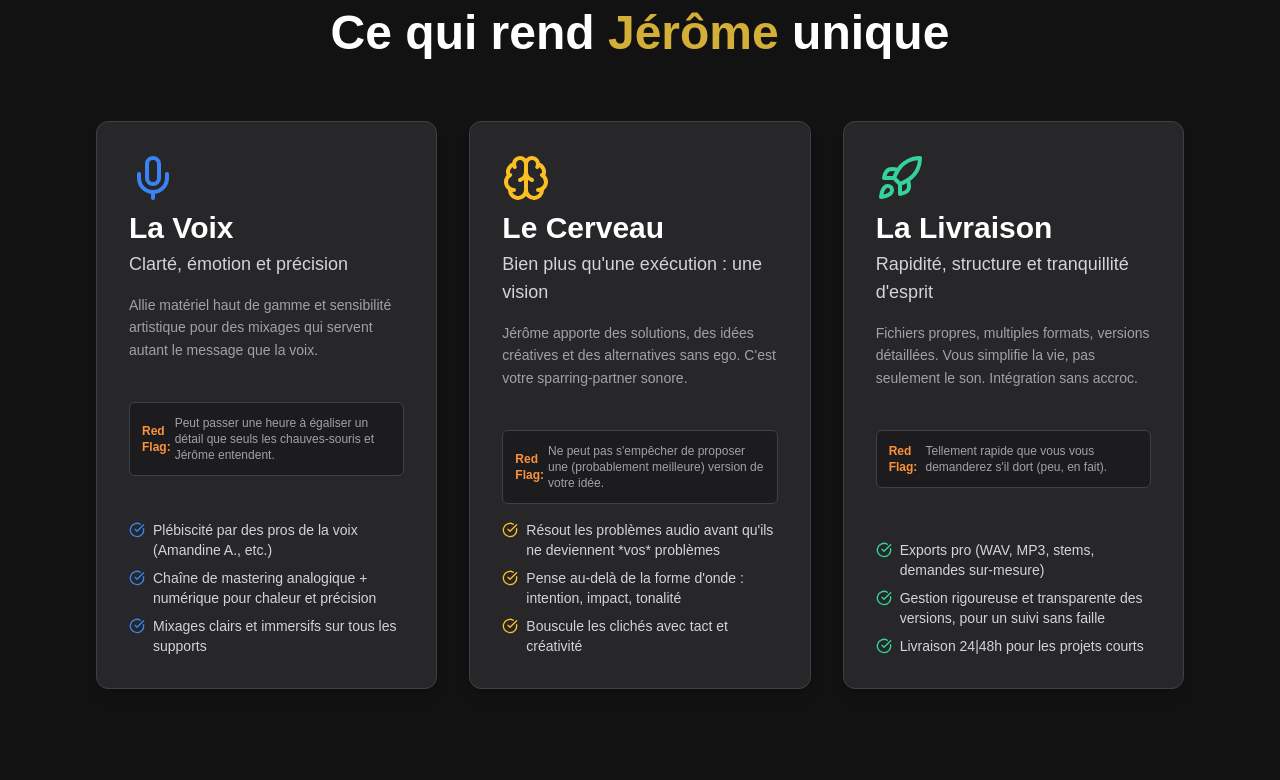
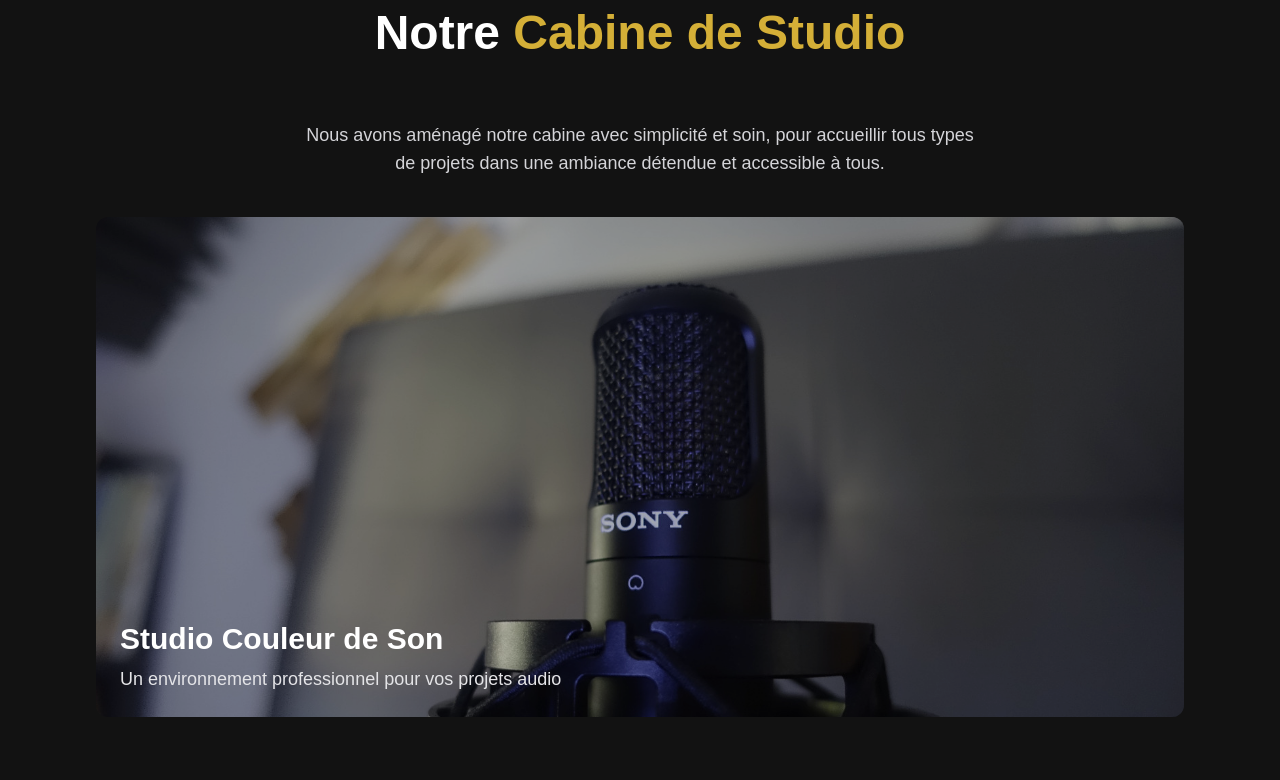
Before and after one commit to jeromealbrecht/studio, a Next.js app: page / in a window 1280 px wide. Shown: the part 2880-3660 px from the top of the page. Built offline with nearby package versions, Linux system fonts and the light colour scheme.

Commit message:
Refactor JeromeSpecialSection component to update features and improve content presentation. Rename aspects to features, enhance descriptions, and add new image for better visual appeal.

```diff
--- a/app/jerome-special-section.tsx
+++ b/app/jerome-special-section.tsx
@@ -1,60 +1,52 @@
 "use client";
 
 import { motion } from "framer-motion";
-import { CheckCircle, Mic, Brain, Rocket } from "lucide-react"; // Using Lucide icons for bullet points and aspects
+import { CheckCircle, Mic, Settings, Zap } from "lucide-react";
+import Image from "next/image";
 
-const jeromeAspects = [
+const cabineFeatures = [
   {
     id: 1,
     icon: Mic,
-    title: "La Voix",
-    subtitle: "Clarté, émotion et précision",
+    title: "Acoustique soignée",
+    subtitle: "Un espace adapté",
     paragraph:
-      "Allie matériel haut de gamme et sensibilité artistique pour des mixages qui servent autant le message que la voix.",
-    redFlagText:
-      "Peut passer une heure à égaliser un détail que seuls les chauves-souris et Jérôme entendent.",
-    accentColor: "text-[#3B82F6]", // Bleu pour la voix/la clarté
+      "La cabine a été aménagée avec attention pour limiter les résonances et offrir de bonnes conditions d'enregistrement, sans prétention.",
     bulletPoints: [
-      "Plébiscité par des pros de la voix (Amandine A., etc.)",
-      "Chaîne de mastering analogique + numérique pour chaleur et précision",
-      "Mixages clairs et immersifs sur tous les supports",
+      "Traitement acoustique simple et efficace",
+      "Isolement correct pour la plupart des projets",
+      "Ambiance calme et détendue",
     ],
   },
   {
     id: 2,
-    icon: Brain,
-    title: "Le Cerveau",
-    subtitle: "Bien plus qu'une exécution : une vision",
+    icon: Settings,
+    title: "Équipement accessible",
+    subtitle: "Des outils pour s'adapter",
     paragraph:
-      "Jérôme apporte des solutions, des idées créatives et des alternatives sans ego. C'est votre sparring-partner sonore.",
-    redFlagText:
-      "Ne peut pas s'empêcher de proposer une (probablement meilleure) version de votre idée.",
-    accentColor: "text-[#FBBF24]", // Jaune/Or pour les idées
+      "Nous mettons à disposition plusieurs micros et préamplis, choisis pour leur polyvalence et leur fiabilité, afin de s'adapter à chaque voix ou instrument.",
     bulletPoints: [
-      "Résout les problèmes audio avant qu'ils ne deviennent *vos* problèmes",
-      "Pense au-delà de la forme d'onde : intention, impact, tonalité",
-      "Bouscule les clichés avec tact et créativité",
+      "Sony C-80 + SSL VHD PRE",
+      "AT 4040, AT 2020, Aston Element",
+      "Monitoring Dynaudio simple et précis",
     ],
   },
   {
     id: 3,
-    icon: Rocket,
-    title: "La Livraison",
-    subtitle: "Rapidité, structure et tranquillité d'esprit",
+    icon: Zap,
+    title: "Confort & simplicité",
+    subtitle: "Un lieu à taille humaine",
     paragraph:
-      "Fichiers propres, multiples formats, versions détaillées. Vous simplifie la vie, pas seulement le son. Intégration sans accroc.",
-    redFlagText:
-      "Tellement rapide que vous vous demanderez s'il dort (peu, en fait).",
-    accentColor: "text-[#34D399]", // Vert pour la livraison/succès
+      "L'espace est pensé pour que chacun se sente à l'aise, sans chichi, que ce soit pour une courte prise ou une session plus longue.",
     bulletPoints: [
-      "Exports pro (WAV, MP3, stems, demandes sur-mesure)",
-      "Gestion rigoureuse et transparente des versions, pour un suivi sans faille",
-      "Livraison 24|48h pour les projets courts",
+      "Éclairage doux et modulable",
+      "Ventilation discrète",
+      "Accueil chaleureux",
     ],
   },
 ];
 
-const AspectCard = ({ item }: { item: (typeof jeromeAspects)[0] }) => {
+const FeatureCard = ({ item }: { item: (typeof cabineFeatures)[0] }) => {
   const Icon = item.icon;
   return (
     <motion.div
@@ -67,10 +59,8 @@ const AspectCard = ({ item }: { item: (typeof jeromeAspects)[0] }) => {
       transition={{ type: "spring", stiffness: 280, damping: 22 }}
     >
       <div className="mb-4">
-        <Icon className={`w-10 h-10 md:w-12 md:h-12 ${item.accentColor}`} />
-        <h3
-          className={`text-2xl md:text-3xl font-semibold text-white mt-2 ${item.accentColor}`}
-        >
+        <Icon className={`w-10 h-10 md:w-12 md:h-12 text-[#D4AF37]`} />
+        <h3 className="text-2xl md:text-3xl font-semibold mt-2 text-[#D4AF37]">
           {item.title}
         </h3>
         <p className="text-lg font-medium text-zinc-300 mt-1">
@@ -79,24 +69,13 @@ const AspectCard = ({ item }: { item: (typeof jeromeAspects)[0] }) => {
       </div>
 
       <p className="text-zinc-400 text-sm leading-relaxed mb-5 line-clamp-3 h-[4.5rem]">
-        {" "}
-        {/* approx 3 lines */}
         {item.paragraph}
       </p>
-
-      <div className="bg-zinc-900/70 p-3 rounded-md my-4 border border-zinc-700">
-        <p className="text-xs text-zinc-400 flex items-center">
-          <span className="font-semibold text-orange-400 mr-1">Red Flag:</span>{" "}
-          {item.redFlagText}
-        </p>
-      </div>
 
       <ul className="space-y-2 text-sm text-zinc-300 mt-auto">
         {item.bulletPoints.map((point, index) => (
           <li key={index} className="flex items-start">
-            <CheckCircle
-              className={`w-4 h-4 ${item.accentColor} mr-2 mt-0.5 shrink-0`}
-            />
+            <CheckCircle className="w-4 h-4 text-[#D4AF37] mr-2 mt-0.5 shrink-0" />
             <span>{point}</span>
           </li>
         ))}
@@ -110,11 +89,43 @@ export default function JeromeSpecialSection() {
     <section className="bg-[#121212] text-white py-16 md:py-24 px-4 sm:px-6 lg:px-8">
       <div className="max-w-6xl mx-auto">
         <h2 className="text-4xl md:text-5xl font-bold text-center mb-12 md:mb-16">
-          Ce qui rend <span className="text-[#d4af37]">Jérôme</span> unique
+          Notre <span className="text-[#D4AF37]">Cabine de Studio</span>
         </h2>
+        <p className="text-center text-zinc-300 max-w-2xl mx-auto mb-10 text-lg">
+          Nous avons aménagé notre cabine avec simplicité et soin, pour
+          accueillir tous types de projets dans une ambiance détendue et
+          accessible à tous.
+        </p>
+        <motion.div
+          className="mb-16"
+          initial={{ opacity: 0, y: 20 }}
+          whileInView={{ opacity: 1, y: 0 }}
+          transition={{ duration: 0.6 }}
+          viewport={{ once: true }}
+        >
+          <div className="relative w-full h-[400px] md:h-[500px] rounded-xl overflow-hidden">
+            <Image
+              src="/img/cabine.jpeg"
+              alt="Cabine de studio professionnelle"
+              fill
+              className="object-cover"
+              sizes="(min-width: 768px) 100vw, 100vw"
+            />
+            <div className="absolute inset-0 bg-black bg-opacity-30" />
+            <div className="absolute bottom-6 left-6 right-6">
+              <h3 className="text-2xl md:text-3xl font-bold text-white mb-2">
+                Studio Couleur de Son
+              </h3>
+              <p className="text-lg text-zinc-200">
+                Un environnement professionnel pour vos projets audio
+              </p>
+            </div>
+          </div>
+        </motion.div>
+
         <div className="grid grid-cols-1 md:grid-cols-2 lg:grid-cols-3 gap-6 md:gap-8">
-          {jeromeAspects.map((item) => (
-            <AspectCard key={item.id} item={item} />
+          {cabineFeatures.map((item) => (
+            <FeatureCard key={item.id} item={item} />
           ))}
         </div>
       </div>
--- a/app/portfolio/page.tsx
+++ b/app/portfolio/page.tsx
@@ -17,23 +17,31 @@ const portfolioData: PortfolioCategory[] = [
     categoryTitle: "Production Musicale",
     references: [
       // ... existing production musicale items ...
+      // {
+      //   id: "rock-band-album",
+      //   title: "À l'échec et à la dame",
+      //   subtitle: "Variété",
+      //   videoUrl: "https://www.youtube.com/watch?v=exampleRock1",
+      //   imgUrl: "/img/ale.png",
+      //   description:
+      //     "Production complète,arrangements, du tracking au mastering. Son moderne et percutant.",
+      //   tags: ["Variété", "EP", "Mixage Analogique"],
+      // },
       {
-        id: "rock-band-album",
-        title: "Album 'Échos Distordus'",
-        subtitle: "Groupe Rock 'Les Amplifiés'",
-        videoUrl: "https://www.youtube.com/watch?v=exampleRock1",
-        description:
-          "Production complète de l'album, du tracking au mastering. Son rock moderne et percutant.",
-        tags: ["Rock", "Album Complet", "Mixage Analogique"],
+        id: "single-jejouzz",
+        title: "Miki Type Beat",
+        subtitle: "Jejouzz",
+        videoUrl: "https://www.youtube.com/watch?v=sAbCMRbBUHE",
+        description: "Enregistrement voix, arrangements et mixage.",
+        tags: ["Hiphop", "Single", "Arrangement Vocal"],
       },
       {
-        id: "variete-single",
-        title: "Single 'Voix d'Or'",
-        subtitle: "Artiste Variété 'Eva Chante'",
-        videoUrl: "https://www.youtube.com/watch?v=exampleVariete1",
-        description:
-          "Enregistrement voix, arrangements et mixage pour ce single pop variété.",
-        tags: ["Variété Française", "Single", "Arrangement Vocal"],
+        id: "single-elevation",
+        title: "Swan",
+        subtitle: "Élévation",
+        videoUrl: "https://www.youtube.com/watch?v=U8RjYttb4aE",
+        description: "Enregistrement voix, arrangements et mixage.",
+        tags: ["Rap", "Single", "Arrangement Vocal"],
       },
     ],
   },
@@ -99,12 +107,12 @@ const portfolioData: PortfolioCategory[] = [
       // ... existing doublage items ...
       {
         id: "court-metrage-dub",
-        title: "Court Métrage 'Le Murmure'",
+        title: "Court Métrage 'Si'",
         subtitle: "Doublage & Mixage Audio",
-        videoUrl: "https://www.youtube.com/watch?v=exampleDub1",
+        videoUrl: "https://www.youtube.com/watch?v=5pD9tEb4ufU",
         description:
-          "Direction artistique du doublage, enregistrement des voix et mixage audio complet pour ce court métrage.",
-        tags: ["Doublage cinéma", "Court Métrage", "Mixage 5.1"],
+          "enregistrement des voix et mixage audio complet pour ce court métrage.",
+        tags: ["Doublage long-métrage", "Mixage"],
       },
     ],
   },
@@ -219,9 +227,18 @@ export default function PortfolioPage() {
                     ) : (
                       <div className="relative aspect-video">
                         <Image
-                          src={`/placeholder.svg?width=600&height=338&query=${encodeURIComponent(
-                            item.title + " project thumbnail"
-                          )}`}
+                          src={
+                            item.imgUrl
+                              ? item.imgUrl
+                              : item.videoUrl &&
+                                item.videoUrl.includes("youtube.com/watch?v=")
+                              ? `https://img.youtube.com/vi/${
+                                  item.videoUrl.split("v=")[1].split("&")[0]
+                                }/hqdefault.jpg`
+                              : `/placeholder.svg?width=600&height=338&query=${encodeURIComponent(
+                                  item.title + " project thumbnail"
+                                )}`
+                          }
                           alt={`${item.title} thumbnail`}
                           fill
                           className="object-cover group-hover:scale-105 transition-transform duration-300"
--- a/components/reference-modal.tsx
+++ b/components/reference-modal.tsx
@@ -10,13 +10,15 @@ import {
   DialogClose,
 } from "@/components/ui/dialog";
 import { X, Facebook, Twitter, Globe, ExternalLink } from "lucide-react";
+import Image from "next/image";
 
 export interface Reference {
   id: string;
   title: string;
   subtitle?: string;
-  videoUrl?: string; // Made optional as Spotify items might not have a separate video
-  spotifyEmbedSrc?: string; // New property for Spotify embed URL
+  videoUrl?: string;
+  imgUrl?: string;
+  spotifyEmbedSrc?: string;
   description: string;
   tags?: string[];
   awards?: { iconUrl: string; text: string }[];
```
